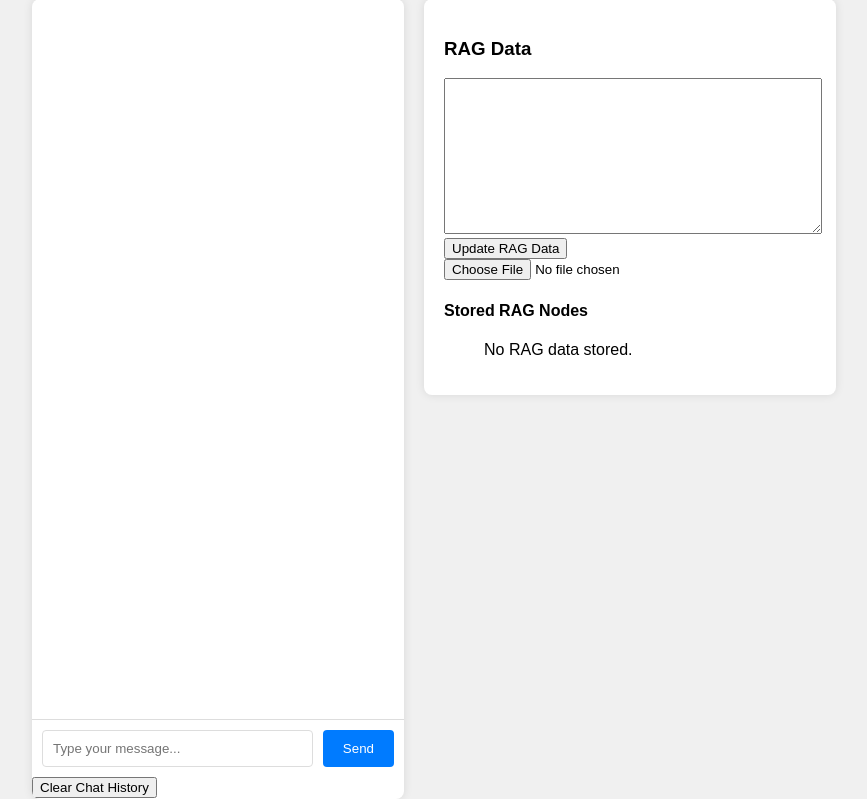
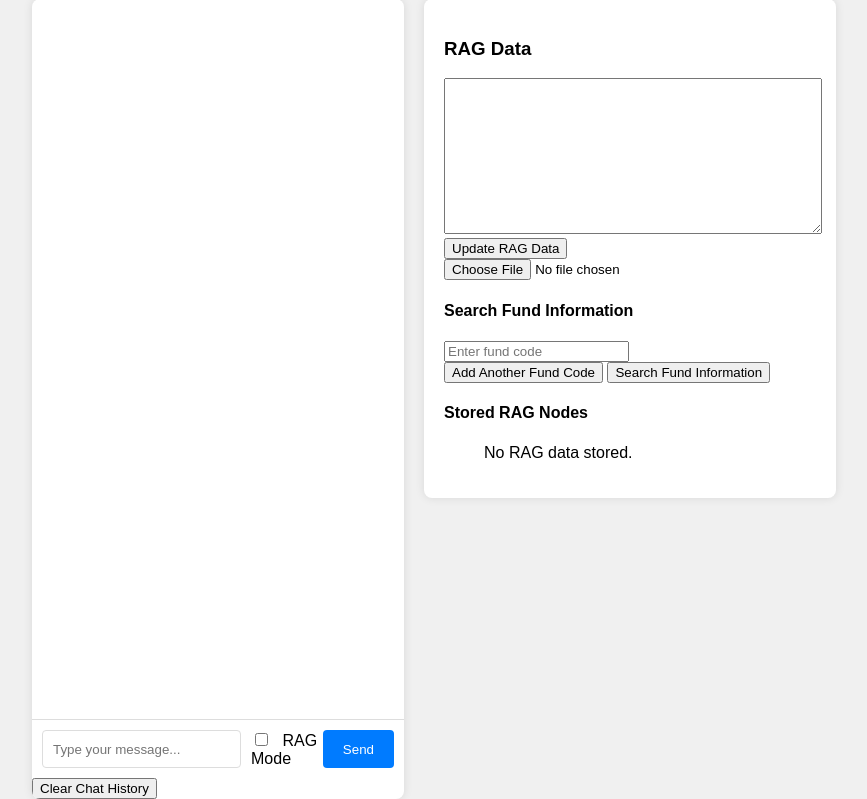
Before and after one commit to noxhsxrk/langchain-rag-chatbot, a Flask app: page / in a window 1280 px wide. Shown: the part 31-830 px from the top of the page, without its empty margins (206-1073 px from the left). Run offline with Flask 3, Linux system fonts and the light colour scheme.

Commit message:
Add Elasticsearch integration and enhance fund information search functionality

```diff
--- a/main.py
+++ b/main.py
@@ -2,50 +2,68 @@ from flask import Flask, request, jsonify, render_template, session
 import os
 import requests
 from dotenv import load_dotenv
-from langchain.chat_models import ChatOpenAI
-from langchain.vectorstores import FAISS
-from langchain.embeddings import OpenAIEmbeddings
+from langchain_community.chat_models import ChatOpenAI
 from langchain.schema import Document
 from flask_session import Session
 from werkzeug.utils import secure_filename
 import PyPDF2
 import urllib.request
+from elasticsearch import Elasticsearch
 
 app = Flask(__name__)
+
 
 app.config['SECRET_KEY'] = 'your_secret_key'
 app.config['SESSION_TYPE'] = 'filesystem'
 app.config['SESSION_COOKIE_NAME'] = 'your_session_cookie_name'
+app.config['UPLOAD_FOLDER'] = 'uploads'
 Session(app)
-
 
 load_dotenv()
 PERPLEXITY_API_KEY = os.getenv('PERPLEXITY_API_KEY')
 OPENAI_API_KEY = os.getenv('OPENAI_API_KEY')
 
-UPLOAD_FOLDER = 'uploads'
-app.config['UPLOAD_FOLDER'] = UPLOAD_FOLDER
+ELASTICSEARCH_URL = os.getenv('ELASTICSEARCH_URL')
+ELASTICSEARCH_USERNAME = os.getenv('ELASTICSEARCH_USERNAME')
+ELASTICSEARCH_PASSWORD = os.getenv('ELASTICSEARCH_PASSWORD')
+
+
+es = Elasticsearch(
+    ELASTICSEARCH_URL,
+    basic_auth=(ELASTICSEARCH_USERNAME, ELASTICSEARCH_PASSWORD),
+    verify_certs=False
+)
+
+def fetch_from_elasticsearch(index, query):
+    try:
+        response = es.search(index=index, body=query)
+        return response['hits']['hits']
+    except Exception as e:
+        print("Error fetching data from Elasticsearch:", str(e))
+        return []
 
 # Step 1: Query Perplexity API
 def fetch_from_perplexity(fund_name):
-    query = f"Find the latest news about {fund_name} mutual fund."
+    query = f"""Find latest information about mutual funds mentioned in this text: {fund_name}
+    If there are multiple funds, provide separate analysis for each fund.
+    Focus only on official fund information and recent performance.
+    Please response in thai language."""
+
     try:
         response = requests.post(
             "https://api.perplexity.ai/chat/completions",
             json={
-                "model": "sonar",
+                "model": "sonar-pro",
                 "messages": [
-                    {"role": "system", "content": "Be precise and concise."},
+                    {"role": "system", "content": "You are a financial analyst. Extract fund codes from user input and provide analysis for each fund separately. Focus on official and verified sources."},
                     {"role": "user", "content": query}
                 ],
-                "max_tokens": 500,
+                "max_tokens": 1000,
                 "temperature": 0.2,
                 "top_p": 0.9,
-                "search_domain_filter": ["news"],
+                "search_domain_filter": ["news", "finance"],
                 "return_images": False,
                 "return_related_questions": False,
-                "search_recency_filter": "week",  # Set to 'week' for recent news
-                "top_k": 0,
                 "stream": False,
                 "presence_penalty": 0,
                 "frequency_penalty": 1,
@@ -59,42 +77,70 @@ def fetch_from_perplexity(fund_name):
 
         response.raise_for_status()
         data = response.json()
+        citations = data.get("citations", [])
+        data = data.get("choices", [{}])[0].get("message", {}).get("content", "No response received")
 
-        # Extract the response text
-        return data.get("choices", [{}])[0].get("message", {}).get("content", "No response received")
+        return data, citations
 
     except requests.exceptions.RequestException as e:
         print("Error fetching data from Perplexity:", str(e))
-        return ""
+        return "", []
 
 
 # Step 2: Retrieve Relevant Data from RAG
-def fetch_from_rag(fund_name):
-    embeddings = OpenAIEmbeddings(openai_api_key=OPENAI_API_KEY)
-
+def fetch_from_rag():
     documents = []
-    raw_texts = []  # List to store raw text data
+    raw_texts = []
 
     if 'rag_data' in session:
         for data in session['rag_data']:
+
+            print(f"Data type: {type(data)}, Data content: {data}")
+
+            if not isinstance(data, str):
+                data = str(data)
+
             documents.append(Document(page_content=data))
-            raw_texts.append(data)  # Collect raw text data
+            raw_texts.append(data)
 
     return raw_texts
 
 
 # Step 3: Merge and Summarize Data
-def summarize_data(perplexity_data, rag_data, fund_name):
+def summarize_data(citations, rag_data, fund_name, rag_mode):
     model = ChatOpenAI(model_name="gpt-4-turbo", openai_api_key=OPENAI_API_KEY)
 
-    summary_prompt = f"""
-    I have gathered two sets of information about the mutual fund '{fund_name}':
-    1. From Perplexity AI (News): {perplexity_data}
-    2. From my internal knowledge base (RAG): {rag_data}
+    if rag_mode:
+        summary_prompt = f"""
+        I have gathered two sets of information about the mutual fund '{fund_name}':
+        1. From Link citations: {citations}
+        2. From my internal knowledge base (RAG): {rag_data}
 
-    Please merge the information into a concise summary focusing on the key points from the news and the characteristics of the mutual fund.
-    Please response in thai language.
-    """
+        Please compare the funds using the provided citations and RAG data then tell me the pros and cons of each fund and give me the best fund to invest in.
+        And provide the citations for each fund.
+        Please response in thai language.
+
+        for example:
+        Fund 1: // pros and cons
+        [citation1, citation2, citation3]
+        Fund 2: // pros and cons
+        [citation4, citation5, citation6]
+        """
+    else:
+        summary_prompt = f"""
+        I have gathered a set of information about the mutual fund '{fund_name}':
+        1. From Link citations: {citations}
+
+        Please compare the funds using the provided citations and tell me the pros and cons of each fund and give me the best fund to invest in.
+        And provide the citations for each fund.
+        Please response in thai language.
+
+        for example:
+        Fund 1: // pros and cons
+        [citation1, citation2, citation3]
+        Fund 2: // pros and cons
+        [citation4, citation5, citation6]
+        """
 
     return model.predict(summary_prompt)
 
@@ -106,15 +152,15 @@ def chat():
 
     if request.method == 'POST':
         fund_name = request.form.get('fund_name')
-        perplexity_data = fetch_from_perplexity(fund_name)
-        rag_data = fetch_from_rag(fund_name)
-        summary = summarize_data(perplexity_data, rag_data, fund_name)
+        perplexity_data, citations = fetch_from_perplexity(fund_name)
+        rag_data = fetch_from_rag()
+        summary = summarize_data(citations, rag_data, fund_name, request.form.get('rag_mode') == 'true')
 
-        # Append the new interaction to the session history
         session['history'].append({
             'fund_name': fund_name,
             'perplexity_data': perplexity_data,
             'rag_data': rag_data,
+            'citations': citations,
             'summary': summary
         })
         session.modified = True
@@ -123,6 +169,7 @@ def chat():
             'perplexity_data': perplexity_data,
             'summary': summary,
             'rag_data': rag_data,
+            'citations': citations,
             'history': session['history']
         })
 
@@ -194,9 +241,35 @@ def delete_rag_node(index):
 
 @app.route('/clear_history', methods=['POST'])
 def clear_history():
-    session.pop('history', None)  # Remove the 'history' key from the session
+    session.pop('history', None)
     session.modified = True
     return jsonify({'status': 'success'})
 
+@app.route('/search/fund-information', methods=['POST'])
+def search_elasticsearch():
+    data = request.get_json()
+    index = 'fund-information'
+    codes = data.get('fund_codes')
+
+    if not codes:
+        return jsonify({'status': 'failure', 'message': 'Fund codes not provided'})
+
+    query = {
+        "query": {
+            "terms": {
+                "code.keyword": codes
+            }
+        }
+    }
+
+    results = fetch_from_elasticsearch(index, query)
+
+    if 'rag_data' not in session:
+        session['rag_data'] = []
+    session['rag_data'].extend(results)
+    session.modified = True
+
+    return jsonify({'status': 'success', 'results': results})
+
 if __name__ == "__main__":
     app.run(debug=True)
--- a/templates/index.html
+++ b/templates/index.html
@@ -100,6 +100,13 @@
             margin-bottom: 5px;
             background-color: #fff;
         }
+        .citation-box {
+            border: 1px solid #ddd;
+            border-radius: 4px;
+            padding: 10px;
+            margin-bottom: 5px;
+            background-color: #f9f9f9;
+        }
     </style>
 </head>
 <body>
@@ -107,13 +114,15 @@
         <div id="chat-history">
             {% for entry in history %}
                 <div class="message user-message"><strong>You:</strong> {{ entry.fund_name }}</div>
-                <div class="message ai-message"><strong>Perplexity:</strong> {{ entry.perplexity_data }}</div>
-                <div class="message ai-message"><strong>RAG Data:</strong> {{ entry.rag_data }}</div>
+                <div class="message ai-message"><strong>Citation:</strong> {{ entry.citations }}</div>
                 <div class="message ai-message"><strong>Summary:</strong> {{ entry.summary }}</div>
             {% endfor %}
         </div>
         <form id="chat-form" method="post">
             <input type="text" name="fund_name" placeholder="Type your message..." required>
+            <label>
+                <input type="checkbox" name="rag_mode" id="rag-mode-checkbox"> RAG Mode
+            </label>
             <button type="submit">Send</button>
         </form>
         <button id="clear-history">Clear Chat History</button>
@@ -125,14 +134,21 @@
         <button id="update-rag">Update RAG Data</button>
         <input type="file" id="upload-pdf" accept="application/pdf">
 
+        <h4>Search Fund Information</h4>
+        <div id="fund-code-container">
+            <input type="text" name="fund_code" placeholder="Enter fund code" class="fund-code-input">
+        </div>
+        <button id="add-fund-code">Add Another Fund Code</button>
+        <button id="search-fund-info">Search Fund Information</button>
+
         <div id="rag-data-container">
             <h4>Stored RAG Nodes</h4>
             <ul id="rag-nodes-list">
                 {% if session['rag_data'] %}
                     {% for node in session['rag_data'] %}
                         <li>
-                            <div class="collapsible">{{ node[:30] }}{{ '...' if node|length > 30 else '' }}</div>
-                            <div class="content">{{ node }}</div>
+                            <div class="content" style="display: none;">{{ node }}</div>
+                            <button class="toggle-content">Show More</button>
                             <button class="delete-node" data-index="{{ loop.index0 }}">Delete</button>
                         </li>
                     {% endfor %}
@@ -182,8 +198,27 @@
         }
 
         document.addEventListener('DOMContentLoaded', function() {
+            // Load chat history from local storage
+            const savedChatHistory = localStorage.getItem('chatHistory');
+            if (savedChatHistory) {
+                document.getElementById('chat-history').innerHTML = savedChatHistory;
+            }
+
             attachCollapsibleListeners();
             attachDeleteNodeListeners();
+
+            document.querySelectorAll('.toggle-content').forEach(button => {
+                button.addEventListener('click', function() {
+                    const content = this.previousElementSibling;
+                    if (content.style.display === 'none') {
+                        content.style.display = 'block';
+                        this.textContent = 'Show Less';
+                    } else {
+                        content.style.display = 'none';
+                        this.textContent = 'Show More';
+                    }
+                });
+            });
         });
 
         document.getElementById('chat-form').onsubmit = async function(event) {
@@ -205,56 +240,41 @@
 
             const formData = new FormData();
             formData.append('fund_name', userMessage);
+            const ragMode = document.getElementById('rag-mode-checkbox').checked;
+            formData.append('rag_mode', ragMode);
             const response = await fetch('/', {
                 method: 'POST',
                 body: formData
             });
             const data = await response.json();
-
             chatHistory.removeChild(thinkingDiv);
 
-            // Display Perplexity Data
-            const perplexityDiv = document.createElement('div');
-            perplexityDiv.className = 'message ai-message';
-            perplexityDiv.innerHTML = `<strong>Perplexity:</strong> ${data.perplexity_data}`;
-            chatHistory.appendChild(perplexityDiv);
+            if (data.citations && data.citations.length > 0) {
+                const citationsDiv = document.createElement('div');
+                citationsDiv.className = 'message ai-message';
+                citationsDiv.innerHTML = '<strong>Citations:</strong>';
+                data.citations.forEach(citation => {
+                    const citationBox = document.createElement('div');
+                    citationBox.className = 'citation-box';
 
-            // Display RAG Data
-            data.rag_data.forEach((ragEntry, index) => {
-                const ragDataDiv = document.createElement('div');
-                ragDataDiv.className = 'message ai-message';
-                ragDataDiv.innerHTML = `<strong>RAG Data ${index + 1}:</strong> ${ragEntry.length > 100 ? ragEntry.slice(0, 100) + '...' : ragEntry}`;
-                chatHistory.appendChild(ragDataDiv);
+                    const citationLink = document.createElement('a');
+                    citationLink.href = citation;
+                    citationLink.target = '_blank';
+                    citationLink.textContent = citation;
 
-                if (ragEntry.length > 100) {
-                    const collapsibleButton = document.createElement('button');
-                    collapsibleButton.textContent = 'Show More';
-                    collapsibleButton.style.display = 'block';
-                    collapsibleButton.style.marginTop = '5px';
-                    ragDataDiv.appendChild(collapsibleButton);
+                    citationBox.appendChild(citationLink);
+                    citationsDiv.appendChild(citationBox);
+                });
+                chatHistory.appendChild(citationsDiv);
+            }
 
-                    const fullContentDiv = document.createElement('div');
-                    fullContentDiv.style.display = 'none';
-                    fullContentDiv.textContent = ragEntry;
-                    ragDataDiv.appendChild(fullContentDiv);
-
-                    collapsibleButton.addEventListener('click', function() {
-                        if (fullContentDiv.style.display === 'none') {
-                            fullContentDiv.style.display = 'block';
-                            collapsibleButton.textContent = 'Show Less';
-                        } else {
-                            fullContentDiv.style.display = 'none';
-                            collapsibleButton.textContent = 'Show More';
-                        }
-                    });
-                }
-            });
-
-            // Display Summary
             const summaryDiv = document.createElement('div');
             summaryDiv.className = 'message ai-message';
             summaryDiv.innerHTML = `<strong>Summary:</strong> ${data.summary}`;
             chatHistory.appendChild(summaryDiv);
+
+            // Save updated chat history to local storage
+            localStorage.setItem('chatHistory', chatHistory.innerHTML);
         };
 
         document.querySelector('input[name="fund_name"]').addEventListener('keypress', function(event) {
@@ -279,23 +299,21 @@
                 if (result.status === 'success') {
                     alert('RAG data updated successfully!');
 
-                    // Remove "No RAG data stored." message if it exists
                     const noDataMessage = document.getElementById('no-rag-data-message');
                     if (noDataMessage) {
                         noDataMessage.remove();
                     }
 
-                    // Append new RAG data to the list
                     const ragNodesList = document.getElementById('rag-nodes-list');
                     const newNode = document.createElement('li');
                     newNode.innerHTML = `
                         <div class="collapsible">${ragData.slice(0, 30)}${ragData.length > 30 ? '...' : ''}</div>
                         <div class="content">${ragData}</div>
-                        <button class="delete-node" data-index="${ragNodesList.children.length}">Delete</button>
+                        <button class="toggle-content">Show More</button>
+                        <button class="delete-node" data-index="${ragNodesList.children.length-1}">Delete</button>
                     `;
                     ragNodesList.appendChild(newNode);
 
-                    // Add event listener for the new delete button
                     newNode.querySelector('.delete-node').addEventListener('click', async function() {
                         const index = this.getAttribute('data-index');
                         try {
@@ -315,14 +333,14 @@
                         }
                     });
 
-                    // Add event listener for the new collapsible
-                    newNode.querySelector('.collapsible').addEventListener('click', function() {
-                        this.classList.toggle('active');
-                        const content = this.nextElementSibling;
-                        if (content.style.display === "block") {
-                            content.style.display = "none";
+                    newNode.querySelector('.toggle-content').addEventListener('click', function() {
+                        const content = this.previousElementSibling;
+                        if (content.style.display === 'none') {
+                            content.style.display = 'block';
+                            this.textContent = 'Show Less';
                         } else {
-                            content.style.display = "block";
+                            content.style.display = 'none';
+                            this.textContent = 'Show More';
                         }
                     });
 
@@ -376,6 +394,7 @@
                 console.log('Response from server:', result); // Debugging log
                 if (result.status === 'success') {
                     alert('Chat history cleared successfully!');
+                    localStorage.removeItem('chatHistory'); // Remove chat history from local storage
                     location.reload(); // Reload the page to update the chat history
                 } else {
                     alert('Failed to clear chat history.');
@@ -385,6 +404,44 @@
                 alert('An error occurred while clearing the chat history.');
             }
         };
+
+        document.getElementById('add-fund-code').onclick = function() {
+            const container = document.getElementById('fund-code-container');
+            const input = document.createElement('input');
+            input.type = 'text';
+            input.name = 'fund_code';
+            input.placeholder = 'Enter fund code';
+            input.className = 'fund-code-input';
+            container.appendChild(input);
+        };
+
+        document.getElementById('search-fund-info').onclick = async function() {
+            const fundCodes = Array.from(document.querySelectorAll('.fund-code-input'))
+                                   .map(input => input.value)
+                                   .filter(value => value.trim() !== '');
+
+            if (fundCodes.length === 0) {
+                alert('Please enter at least one fund code.');
+                return;
+            }
+
+            try {
+                const response = await fetch('/search/fund-information', {
+                    method: 'POST',
+                    headers: {
+                        'Content-Type': 'application/json'
+                    },
+                    body: JSON.stringify({ fund_codes: fundCodes })
+                });
+
+                const result = await response.json();
+                alert('Fund information retrieved successfully!');
+                location.reload(); // Refresh the browser
+            } catch (error) {
+                console.error('Error searching fund information:', error);
+                alert('An error occurred while searching for fund information.');
+            }
+        };
     </script>
 </body>
 </html>
```
Also changed, not shown: requirements.txt (+5 -2 lines), 2 other files.
